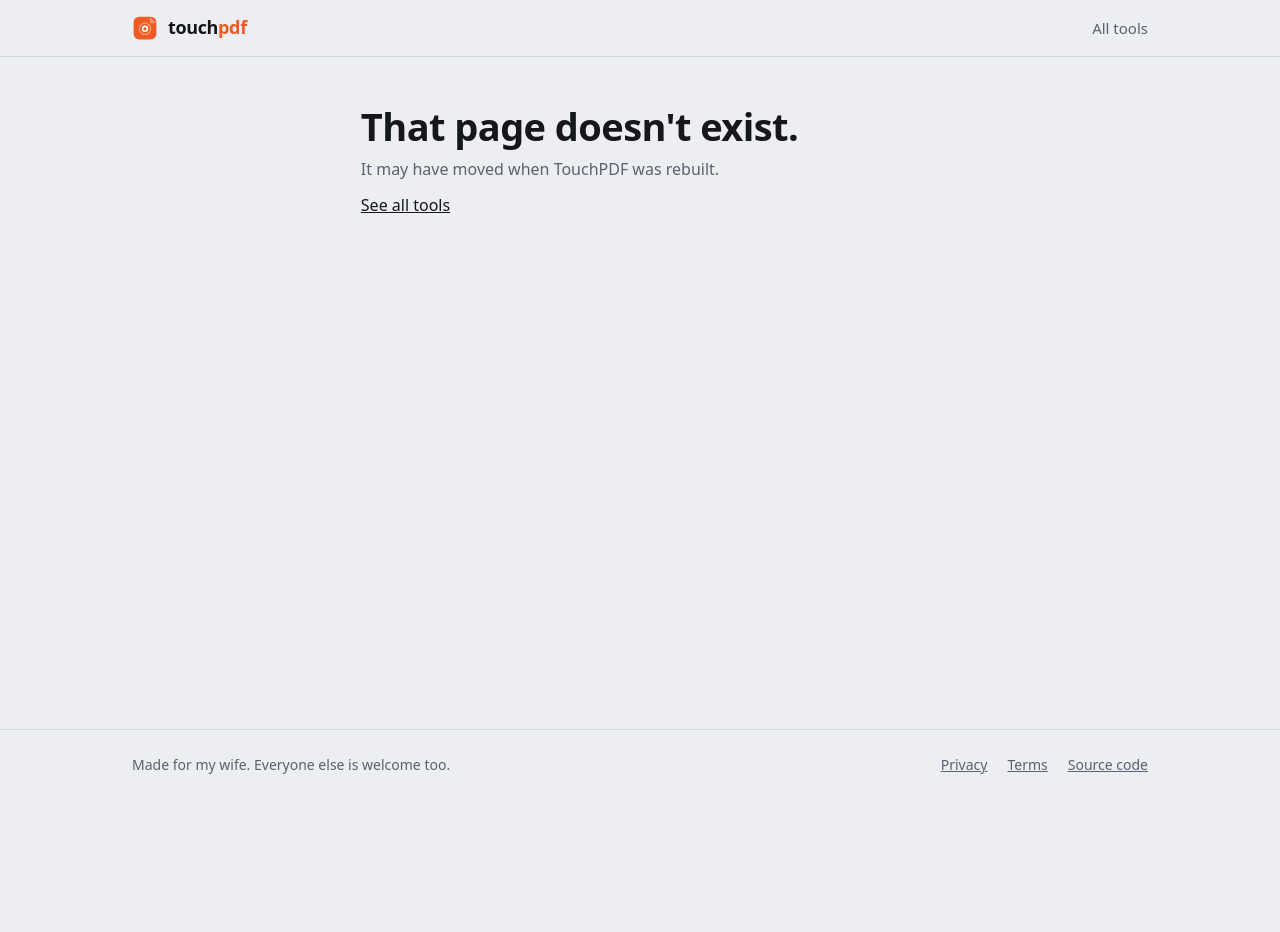
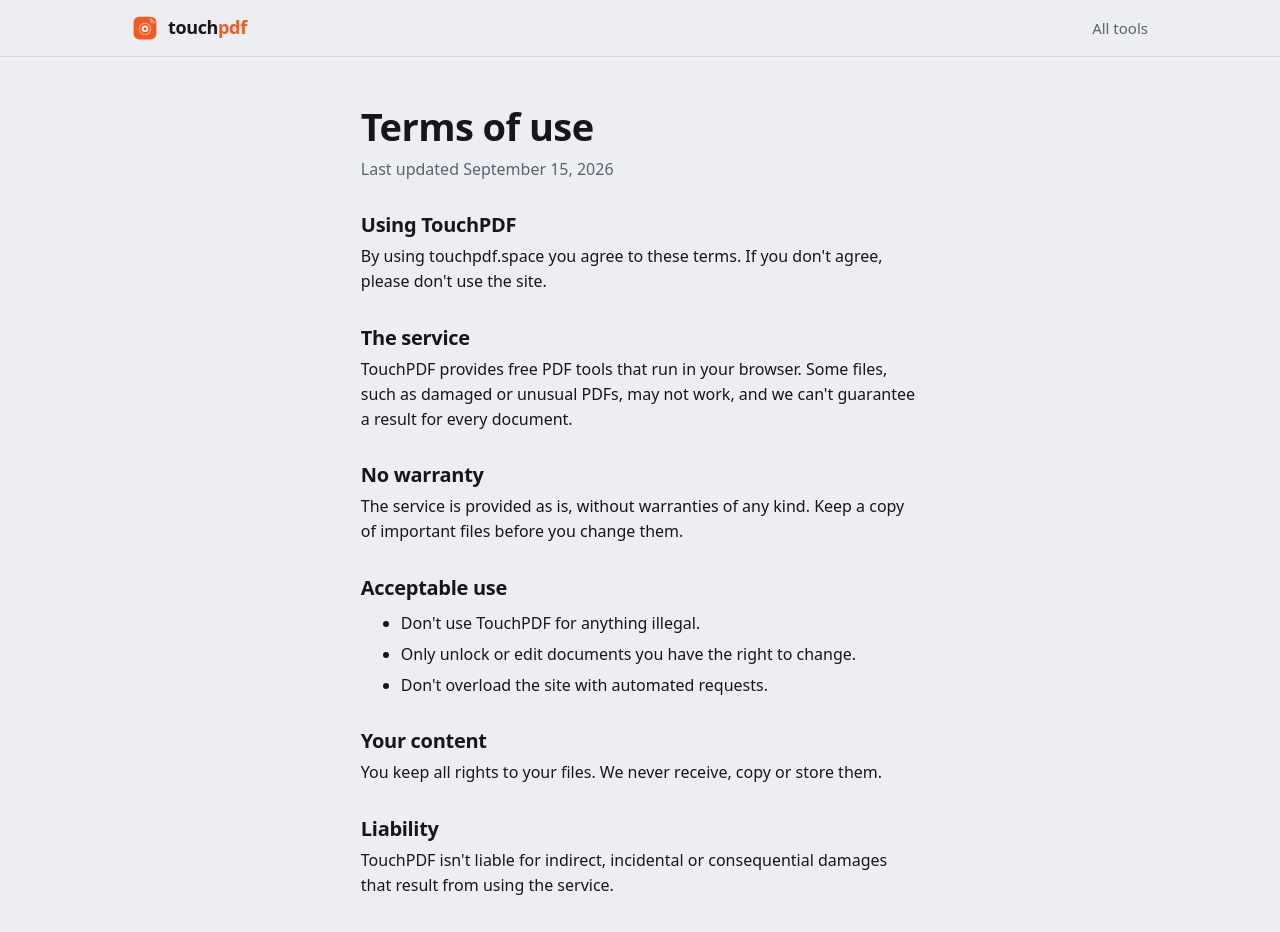
Before and after one commit to Zorik0/touchpdf, a Next.js app: page /terms in a window 1280 px wide. Before the commit this address had no page. Shown: the top 932 px of the page. Before the commit the page ends 800 px from the top, so only its background shows below. Built offline with nearby package versions, Linux system fonts and the light colour scheme.

Commit message:
Add privacy, terms, robots, sitemap and manifest

```diff
--- /dev/null
+++ b/src/app/terms/page.tsx
@@ -0,0 +1,57 @@
+import type { Metadata } from "next";
+
+export const metadata: Metadata = {
+  title: "Terms of use",
+  description: "The terms for using TouchPDF.",
+  alternates: { canonical: "/terms" },
+};
+
+export default function TermsPage() {
+  return (
+    <article className="wrap prose">
+      <h1>Terms of use</h1>
+      <p className="muted">Last updated September 15, 2026</p>
+
+      <h2>Using TouchPDF</h2>
+      <p>
+        By using touchpdf.space you agree to these terms. If you don&apos;t agree, please don&apos;t use the site.
+      </p>
+
+      <h2>The service</h2>
+      <p>
+        TouchPDF provides free PDF tools that run in your browser. Some files, such as damaged or unusual PDFs, may
+        not work, and we can&apos;t guarantee a result for every document.
+      </p>
+
+      <h2>No warranty</h2>
+      <p>
+        The service is provided as is, without warranties of any kind. Keep a copy of important files before you
+        change them.
+      </p>
+
+      <h2>Acceptable use</h2>
+      <ul>
+        <li>Don&apos;t use TouchPDF for anything illegal.</li>
+        <li>Only unlock or edit documents you have the right to change.</li>
+        <li>Don&apos;t overload the site with automated requests.</li>
+      </ul>
+
+      <h2>Your content</h2>
+      <p>You keep all rights to your files. We never receive, copy or store them.</p>
+
+      <h2>Liability</h2>
+      <p>
+        TouchPDF isn&apos;t liable for indirect, incidental or consequential damages that result from using the
+        service.
+      </p>
+
+      <h2>Changes</h2>
+      <p>We may update these terms. Using the site after a change means you accept the updated terms.</p>
+
+      <h2>Contact</h2>
+      <p>
+        Questions about these terms: <a href="mailto:legal@touchpdf.space">legal@touchpdf.space</a>
+      </p>
+    </article>
+  );
+}
```
Also changed, not shown: src/app/manifest.ts (added, +20 -0 lines), src/app/privacy/page.tsx (added, +44 -0 lines), src/app/robots.ts (added, +9 -0 lines), src/app/sitemap.ts (added, +16 -0 lines).
